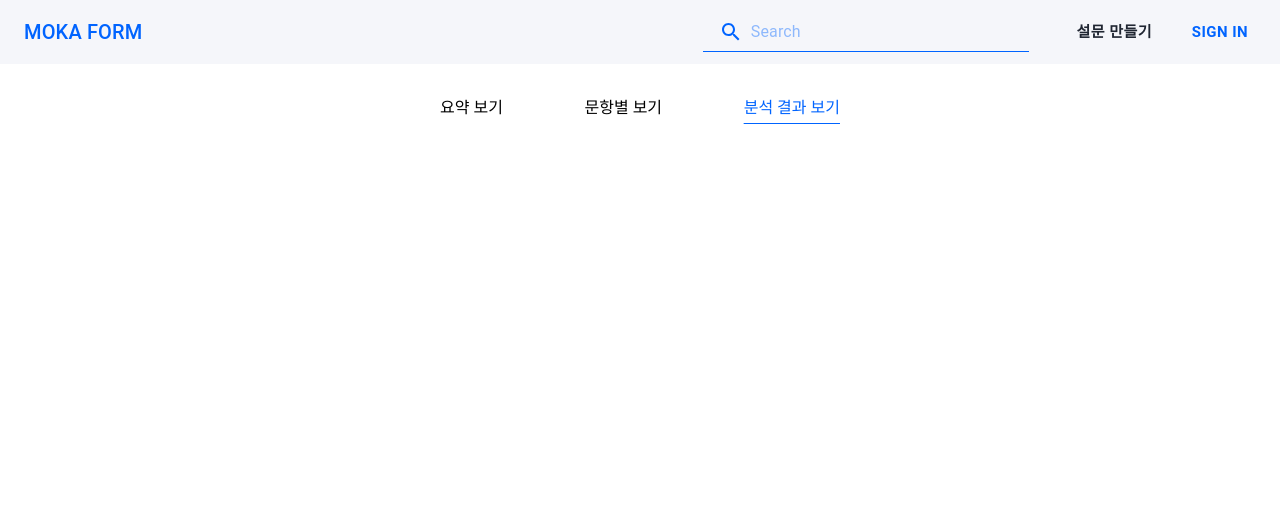
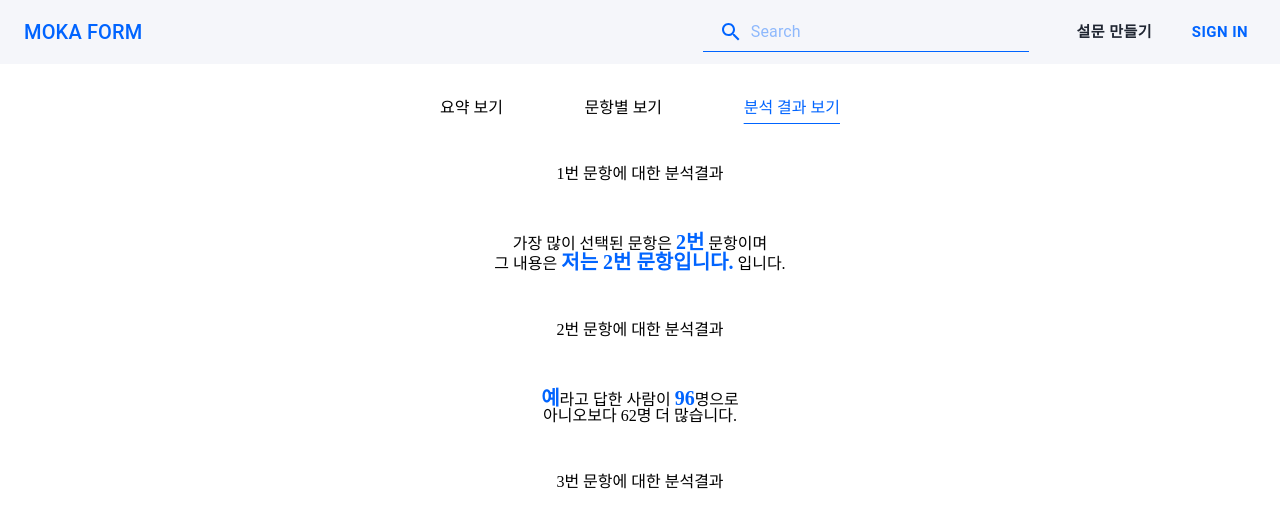
Before and after one commit to moka-team/mokaform-client, a React (Create React App) app: page /survey-stats in a window 1280 px wide. Both pictures are taken after a click on the element "분석 결과 보기". Shown: the top 528 px of the page. Built offline with nearby package versions, Linux system fonts and the light colour scheme; the HTML template or start-up script is replaced by a standard one.

Commit message:
feat : 통계 분석 결과 화면 구현

```diff
--- a/package.json
+++ b/package.json
@@ -36,6 +36,7 @@
     "react-scripts": "5.0.1",
     "react-select": "^5.4.0",
     "react-slick": "^0.29.0",
+    "react-tagcloud": "^2.3.1",
     "recoil": "^0.7.5",
     "redux": "^4.2.0",
     "slick-carousel": "^1.8.1",
--- /dev/null
+++ b/src/pages/surveys/analysis/Detail.js
@@ -0,0 +1,127 @@
+import { TagCloud } from "react-tagcloud";
+import styled from "styled-components";
+import data from "./data";
+
+import EssayComponent from "../../../components/surveys/analysis/EssayComponent";
+
+const Container = styled.div`
+  display: flex;
+  flex-direction: column;
+`;
+const Wrapper = styled.div`
+  display: flex;
+  flex-direction: column;
+`;
+const Title = styled.div`
+  text-align: center;
+`;
+
+const MultipleChoiceResult = styled.div`
+  display: flex;
+  flex-direction: column;
+  justify-content: center;
+  align-items: center;
+  padding: 50px;
+  span {
+    color: #0064ff;
+    font-size: 20px;
+    font-weight: 600;
+  }
+`;
+
+const OXResult = styled.div`
+  display: flex;
+  flex-direction: column;
+  justify-content: center;
+  align-items: center;
+  padding: 50px;
+  span {
+    color: #0064ff;
+    font-size: 20px;
+    font-weight: 600;
+  }
+`;
+
+const WordCloudContainer = styled.div`
+  padding: 50px;
+`;
+
+export default function Detail() {
+  const countMaxValue = (data) => {
+    const max = data.reduce((prev, current) =>
+      prev.value > current.value ? prev : current
+    );
+    return max;
+  };
+
+  const countNum = (data) => {
+    const obj = {};
+
+    const json = [];
+
+    data.forEach((element) => {
+      element.content.split(" ").map((word) => {
+        if (word in obj) {
+          obj[word] += 1;
+        } else {
+          obj[word] = 1;
+        }
+      });
+    });
+
+    Object.keys(obj).map((key) => json.push({ value: key, count: obj[key] }));
+
+    return json;
+  };
+  return (
+    <Container>
+      {data.map((item, idx) => (
+        <Wrapper key={idx}>
+          <Title>{idx + 1}번 문항에 대한 분석결과</Title>
+          {item.question_type === "MULTIPLE_CHOICE" ? (
+            <MultipleChoiceResult>
+              <p>
+                가장 많이 선택된 문항은{" "}
+                <span>{countMaxValue(item.data).id}</span> 문항이며
+              </p>
+              <p>
+                그 내용은 <span>{countMaxValue(item.data).content}</span>{" "}
+                입니다.
+              </p>
+            </MultipleChoiceResult>
+          ) : item.question_type === "OX" ? (
+            <OXResult>
+              {item.data[0]["Yes"] >= item.data[0]["No"] ? (
+                <>
+                  <p>
+                    <span>예</span>라고 답한 사람이{" "}
+                    <span>{item.data[0]["Yes"]}</span>명으로
+                  </p>
+                  <p>
+                    아니오보다 {item.data[0]["Yes"] - item.data[0]["No"]}명 더
+                    많습니다.
+                  </p>
+                </>
+              ) : (
+                <>
+                  <p>
+                    <span>아니오</span>라고 답한 사람이{" "}
+                    <span>{item.data[0]["No"]}</span>명으로
+                  </p>
+                  <p>
+                    예보다 {item.data[0]["No"] - item.data[0]["Yes"]}명 더
+                    많습니다.
+                  </p>
+                </>
+              )}
+            </OXResult>
+          ) : (
+            <WordCloudContainer>
+              <TagCloud minSize={20} maxSize={40} tags={countNum(item.data)} />
+            </WordCloudContainer>
+          )}
+        </Wrapper>
+      ))}
+    </Container>
+  );
+}
--- a/src/pages/surveys/analysis/data.js
+++ b/src/pages/surveys/analysis/data.js
@@ -5,26 +5,31 @@ const ByItemdata = [
       {
         id: "1번",
         label: "1번",
+        content: "저는 1번 문항입니다.",
         value: 49,
       },
       {
         id: "2번",
         label: "2번",
+        content: "저는 2번 문항입니다.",
         value: 386,
       },
       {
         id: "3번",
         label: "3번",
+        content: "저는 3번 문항입니다.",
         value: 218,
       },
       {
         id: "4번",
         label: "4번",
+        content: "저는 4번 문항입니다.",
         value: 207,
       },
       {
         id: "5번",
         label: "5번",
+        content: "저는 5번 문항입니다.",
         value: 25,
       },
     ],
@@ -32,66 +37,6 @@ const ByItemdata = [
   {
     question_type: "OX",
     data: [{ Yes: 96, No: 34 }],
-  },
-  {
-    question_type: "MULTIPLE_CHOICE",
-    data: [
-      {
-        id: "1번",
-        label: "1번",
-        value: 49,
-      },
-      {
-        id: "2번",
-        label: "2번",
-        value: 386,
-      },
-      {
-        id: "3번",
-        label: "3번",
-        value: 218,
-      },
-      {
-        id: "4번",
-        label: "4번",
-        value: 207,
-      },
-      {
-        id: "5번",
-        label: "5번",
-        value: 25,
-      },
-    ],
-  },
-  {
-    question_type: "MULTIPLE_CHOICE",
-    data: [
-      {
-        id: "1번",
-        label: "1번",
-        value: 49,
-      },
-      {
-        id: "2번",
-        label: "2번",
-        value: 386,
-      },
-      {
-        id: "3번",
-        label: "3번",
-        value: 218,
-      },
-      {
-        id: "4번",
-        label: "4번",
-        value: 207,
-      },
-      {
-        id: "5번",
-        label: "5번",
-        value: 25,
-      },
-    ],
   },
   {
     question_type: "ESSAY",
--- a/src/pages/surveys/analysis/index.js
+++ b/src/pages/surveys/analysis/index.js
@@ -3,13 +3,14 @@ import styled from "styled-components";
 import ByItem from "./ByItem";
 import Header from "../../../components/main/Header";
 import Summary from "./Summary";
+import Detail from "./Detail";
 
 const Container = styled.div`
   display: flex;
   justify-content: center;
   align-items: center;
   flex-direction: column;
-  margin-top: 100px;
+  padding-top: 100px;
 `;
 
 const LinkWrapper = styled.div`
@@ -54,7 +55,7 @@ function SurveyAnalysis() {
     [type]
   );
   return (
-    <div>
+    <>
       <Header />
       <Container>
         <LinkWrapper>
@@ -74,11 +75,11 @@ function SurveyAnalysis() {
           ) : type === "case2" ? (
             <ByItem />
           ) : (
-            <></>
+            <Detail></Detail>
           )}
         </Wrapper>
       </Container>
-    </div>
+    </>
   );
 }
 
```
Also changed, not shown: 1 other file (tests, documents, lock files or other folders).
